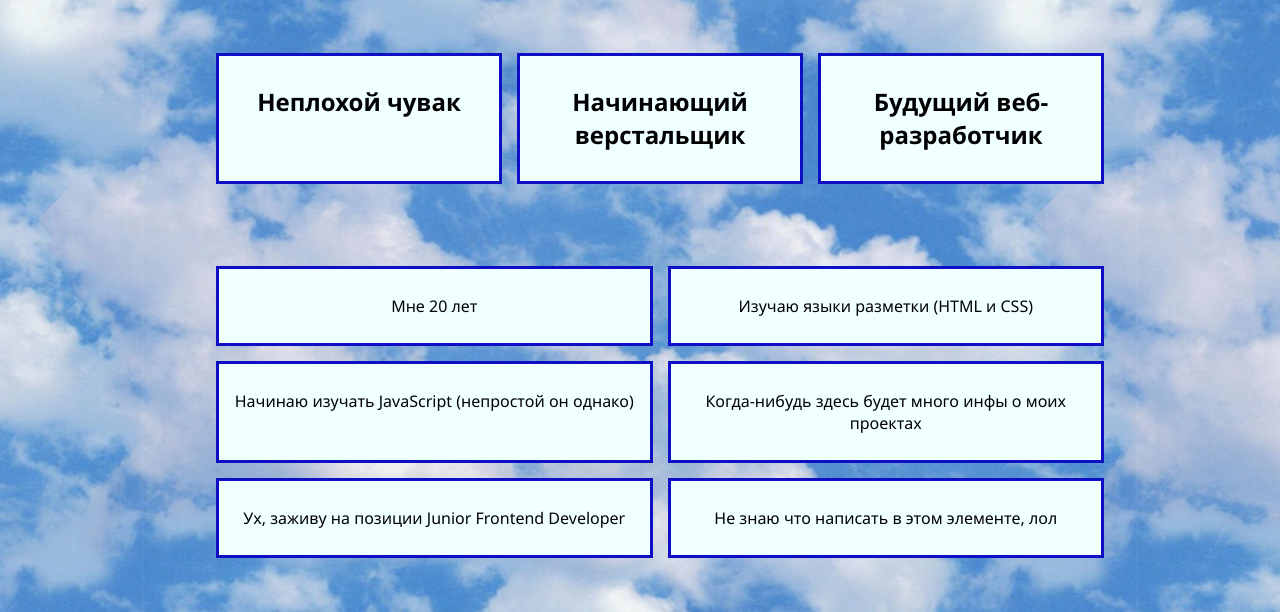
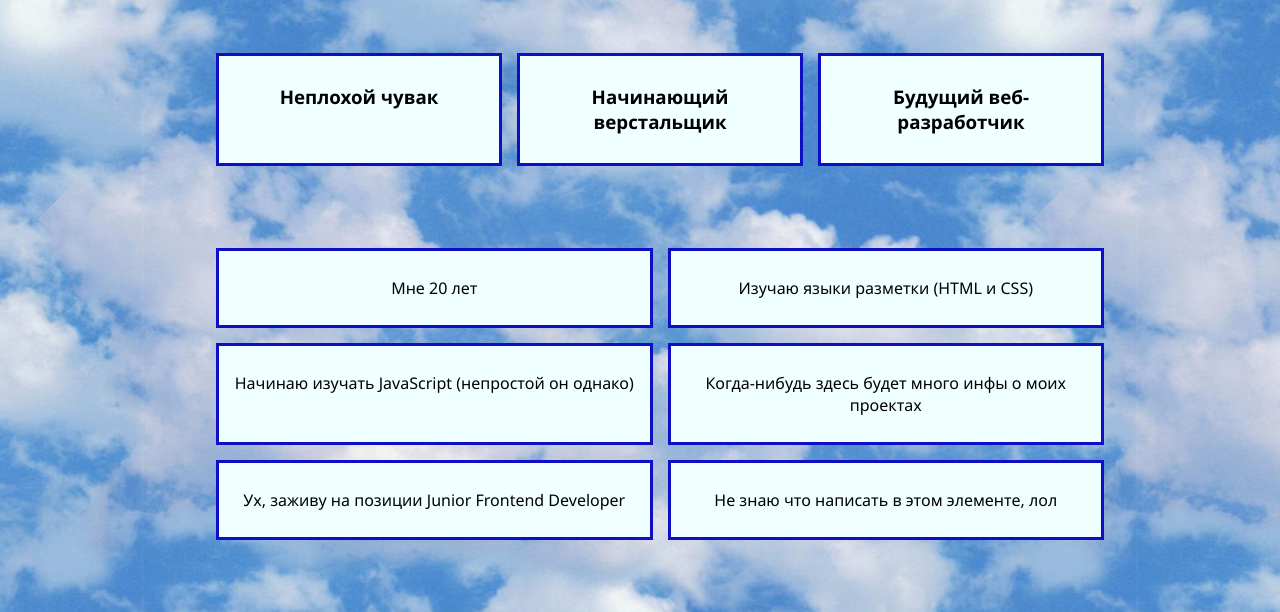
Before and after one commit to Dmytring/mywebsite, a plain HTML site: page index.html in a window 1280 px wide. Shown: the part 169-781 px from the top of the page. Drawn offline with Linux system fonts and the light colour scheme.

Commit message:
Update index.html

```diff
--- a/index.html
+++ b/index.html
@@ -14,9 +14,9 @@
         <main>
         <section class="block">
             <ul class="feature-list">
-                <li class="list-item"><h2>Неплохой чувак</h2></li>
-                <li class="list-item"><h2>Начинающий верстальщик</h2></li>
-                <li class="list-item"><h2>Будущий веб-разработчик</h2></li>
+                <li class="list-item"><h3>Неплохой чувак</h3></li>
+                <li class="list-item"><h3>Начинающий верстальщик</h3></li>
+                <li class="list-item"><h3>Будущий веб-разработчик</h3></li>
             </ul>
         </section>
         <section class="block">
```
